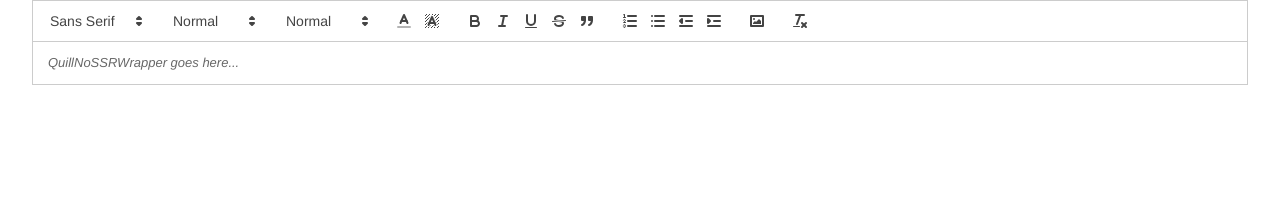
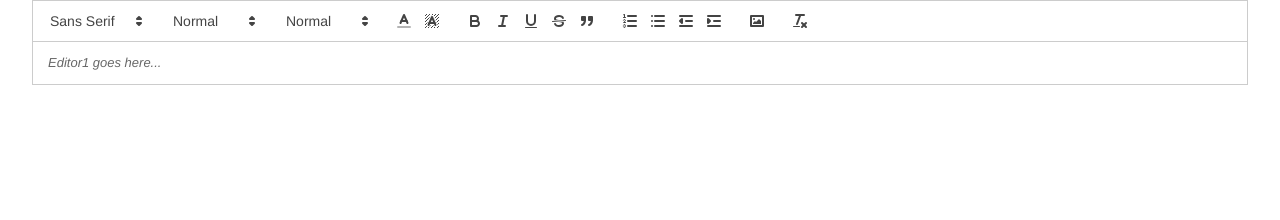
Before and after one commit to kureharyosuke/react-rich-editor, a Next.js app in the folder nextts/react-quill/: page / in a window 1280 px wide. Shown: the top 220 px of the page. Built offline with nearby package versions, Linux system fonts and the light colour scheme.

Commit message:
update: preview editor

```diff
--- a/nextts/react-quill/components/Editor1/Editor1.tsx
+++ b/nextts/react-quill/components/Editor1/Editor1.tsx
@@ -1,18 +1,23 @@
 import dynamic from "next/dynamic";
 import React, { useState, useMemo } from "react";
+
+const QuillNoSSRWrapper = dynamic(import("react-quill"), {
+  ssr: false,
+  loading: () => <p>Loading ...</p>,
+});
 /*
  * Quill editor formats
  * See https://quilljs.com/docs/formats/
  */
+
 const formats = ["header", "font", "size", "bold", "image"];
 
 export const Editor1 = () => {
-  const [value, setValue] = useState("");
-
-  const QuillNoSSRWrapper = dynamic(import("react-quill"), {
-    ssr: false,
-    loading: () => <p>Loading ...</p>,
-  });
+  const [contents, setContents] = useState("");
+  console.log(
+    `🚀 ~ file: Editor1.tsx ~ line 17 ~ Editor1 ~ contents`,
+    contents
+  );
 
   const modules = useMemo(
     () => ({
@@ -42,13 +47,13 @@ export const Editor1 = () => {
   return (
     <div>
       <QuillNoSSRWrapper
-        onChange={(value) => setValue(value)}
+        onChange={(contents) => setContents(contents)}
         modules={modules}
         formats={formats}
         theme="snow"
         placeholder="Editor1 goes here..."
       />
-      {value}
+      <QuillNoSSRWrapper value={contents} readOnly={true} theme={"bubble"} />
     </div>
   );
 };
--- a/nextts/react-quill/pages/index.tsx
+++ b/nextts/react-quill/pages/index.tsx
@@ -14,8 +14,8 @@ const Home: NextPage = () => {
         <link rel="icon" href="/favicon.ico" />
       </Head>
 
-      <CustomEditor />
-      {/* <Editor1 /> */}
+      {/* <CustomEditor /> */}
+      <Editor1 />
     </div>
   );
 };
```
